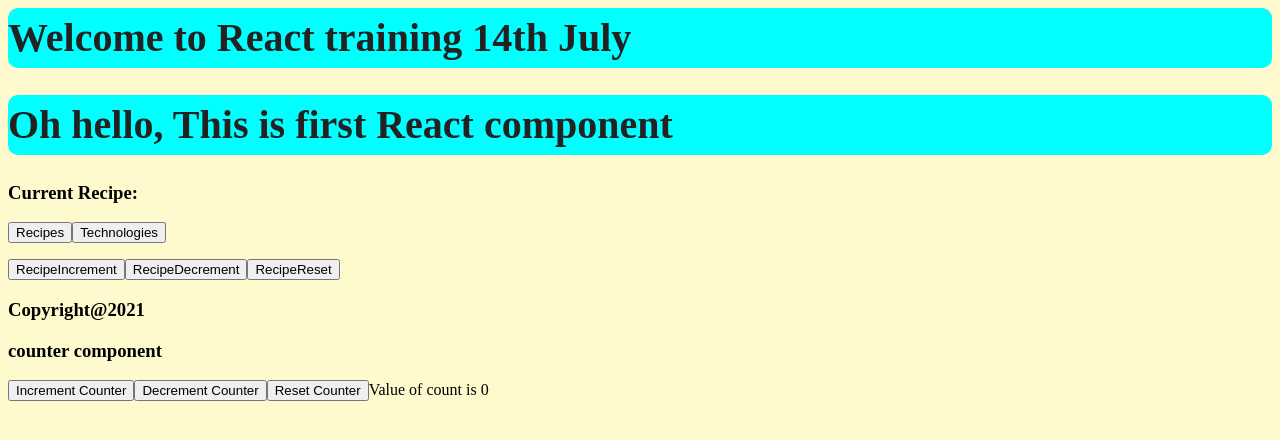
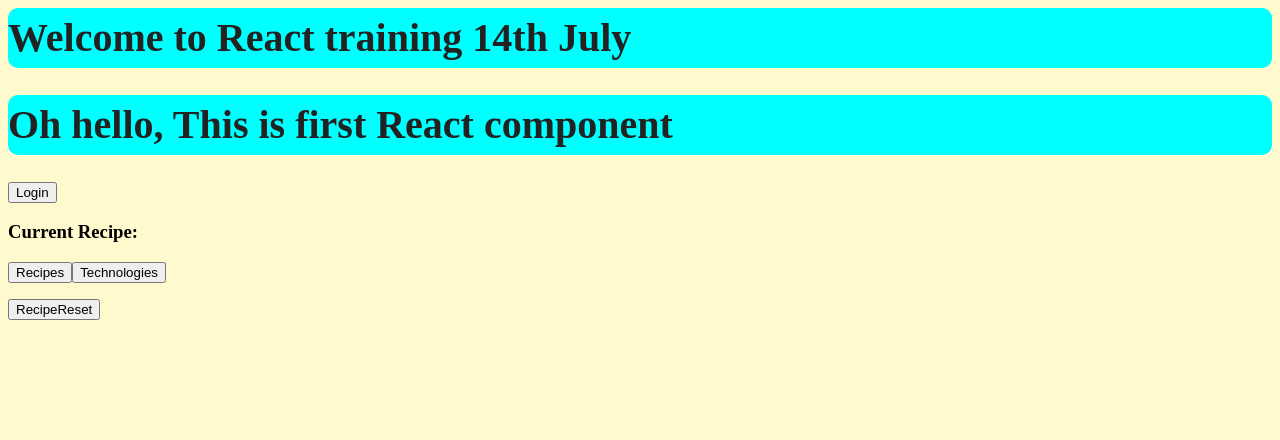
Before and after one commit to balramsinghindia/react-architecture, a React app: page / in a window 1280 px wide. Shown: the top 440 px of the page. Built offline with nearby package versions, Linux system fonts and the light colour scheme.

Commit message:
resolved merge conflicts

```diff
--- a/src/components/App.jsx
+++ b/src/components/App.jsx
@@ -1,26 +1,28 @@
+import { useContext, useState } from 'react';
+import { Footer } from './Footer';
 import Recipe from './Recipe';
-import { Footer } from './Footer';
 import './../scss/index.scss';
 import { Counter } from './Counter';
-import CounterContextProvider from'../contexts/CounterContexts';
+import CounterContextProvider, {
+  CounterContext,
+} from '../contexts/CounterContexts';
 
 const App = () => {
+  const { loginHandler, isLoggedIn } = useContext(CounterContext);
 
-    return (
-        <CounterContextProvider>
-            <h1> Oh hello, This is first React component </h1>
-            <main>
-                <section className="hero">
-                    <Recipe
-                        text="Hello, i am Recipe React component from Props"
-                    />
-                </section>
-            </main>
-                        <Footer copyrightText="Copyright@2021" />
-                        <Counter/>
+  return (
+    <>
+      <h1> Oh hello, This is first React component </h1>
+      <main>
+        {!isLoggedIn && <button onClick={loginHandler}>Login</button>}
 
-        </CounterContextProvider>
-    )
-}
+        <section className="hero">
+          <Recipe />
+        </section>
+      </main>
+      <Footer />
+    </>
+  );
+};
 
 export default App;
--- a/src/components/Counter.jsx
+++ b/src/components/Counter.jsx
@@ -1,17 +1,17 @@
-import {useState, useContext} from 'react';
+import { useState, useContext } from 'react';
 import { CounterContext } from '../contexts/CounterContexts';
 
-export function Counter(){
-    const { counter, increment, decrement, reset } = useContext(CounterContext);
+export function Counter() {
+  const { counter, increment, decrement, reset, isLoggedIn } =
+    useContext(CounterContext);
 
-    return(
-        <>
-            <h3>counter component</h3>
-            <button onClick={increment}>Increment Counter</button>
-            <button onClick={decrement}>Decrement Counter</button>
-            <button onClick={reset}>Reset Counter</button>
-
-            Value of count is {counter}
-       </>
-    )
-};
+  return (
+    <>
+      <h3>counter component</h3>
+      {isLoggedIn && <button onClick={increment}>Increment Counter</button>}
+      {isLoggedIn && <button onClick={decrement}>Decrement Counter</button>}
+      <button onClick={reset}>Reset Counter</button>
+      Value of count is {counter}
+    </>
+  );
+}
--- a/src/components/Recipe.jsx
+++ b/src/components/Recipe.jsx
@@ -1,35 +1,40 @@
-import { useState, useContext } from "react";
+import { useState, useContext } from 'react';
 import { CounterContext } from '../contexts/CounterContexts';
 
 let technologies = {
   frontend: ['js', 'css', 'html', 'typescript'],
-    backend: ['java', 'php']
-}
+  backend: ['java', 'php'],
+};
 
 let receipe = {
   ...technologies,
   leather: 1,
   refined: 'hello',
-    welcome: true
-}
+  welcome: true,
+};
 
 const Recipe = () => {
   const [abc, setAbc] = useState({});
-    const { increment, decrement, reset } = useContext(CounterContext);
+  const { increment, decrement, reset, isLoggedIn } =
+    useContext(CounterContext);
   return (
     <>
       <h3>Current Recipe:</h3>
-            <button onClick={()=>setAbc(technologies)}>Recipes</button>
-            <button onClick={()=>setAbc(receipe)}>Technologies</button>
+      <button onClick={() => setAbc(technologies)}>Recipes</button>
+      <button onClick={() => setAbc(receipe)}>Technologies</button>
       <ul>
-                { Object.keys(abc).map((material) => <li>{material}: {abc[material]}</li> )}
+        {Object.keys(abc).map((material) => (
+          <li>
+            {material}: {abc[material]}
+          </li>
+        ))}
       </ul>
 
-            <button onClick={increment}>RecipeIncrement</button>
-            <button onClick={decrement}>RecipeDecrement</button>
+      {isLoggedIn && <button onClick={increment}>RecipeIncrement</button>}
+      {isLoggedIn && <button onClick={decrement}>RecipeDecrement</button>}
       <button onClick={reset}>RecipeReset</button>
     </>
-    )
-}
+  );
+};
 
 export default Recipe;
--- a/src/contexts/CounterContexts.js
+++ b/src/contexts/CounterContexts.js
@@ -1,29 +1,40 @@
-import { useState, createContext } from "react";
+import { useState, createContext } from 'react';
 
 export const CounterContext = createContext();
 
 function CounterContextProvider(props) {
+  const [counter, setCounter] = useState(0);
+  const [isLoggedIn, setIsLoggedIn] = useState(false);
 
-    const [counter, setCounter]= useState(0);
+  const loginHandler = () => {
+    setIsLoggedIn(true);
+  };
 
-    function increment(){
+  function increment() {
     setCounter(counter + 1);
   }
 
-    function decrement(){
+  function decrement() {
     setCounter(counter - 1);
   }
 
-    function reset(){
+  function reset() {
     setCounter(0);
   }
-    const value = { counter, increment, decrement, reset }
+  const value = {
+    counter,
+    increment,
+    decrement,
+    reset,
+    isLoggedIn,
+    loginHandler,
+  };
 
-    return(
+  return (
     <CounterContext.Provider value={value}>
       {props.children}
     </CounterContext.Provider>
-    )
+  );
 }
 
 export default CounterContextProvider;
--- a/src/index.js
+++ b/src/index.js
@@ -1,4 +1,10 @@
 import { render } from 'react-dom';
 import App from './components/App';
+import CounterContextProvider from './contexts/CounterContexts';
 
-render(<App />, document.getElementById("root"));
+render(
+  <CounterContextProvider>
+    <App />
+  </CounterContextProvider>,
+  document.getElementById('root')
+);
```
Also changed, not shown: src/index.html (+6 -6 lines). Lines whose indentation alone changed are shown as unchanged.
